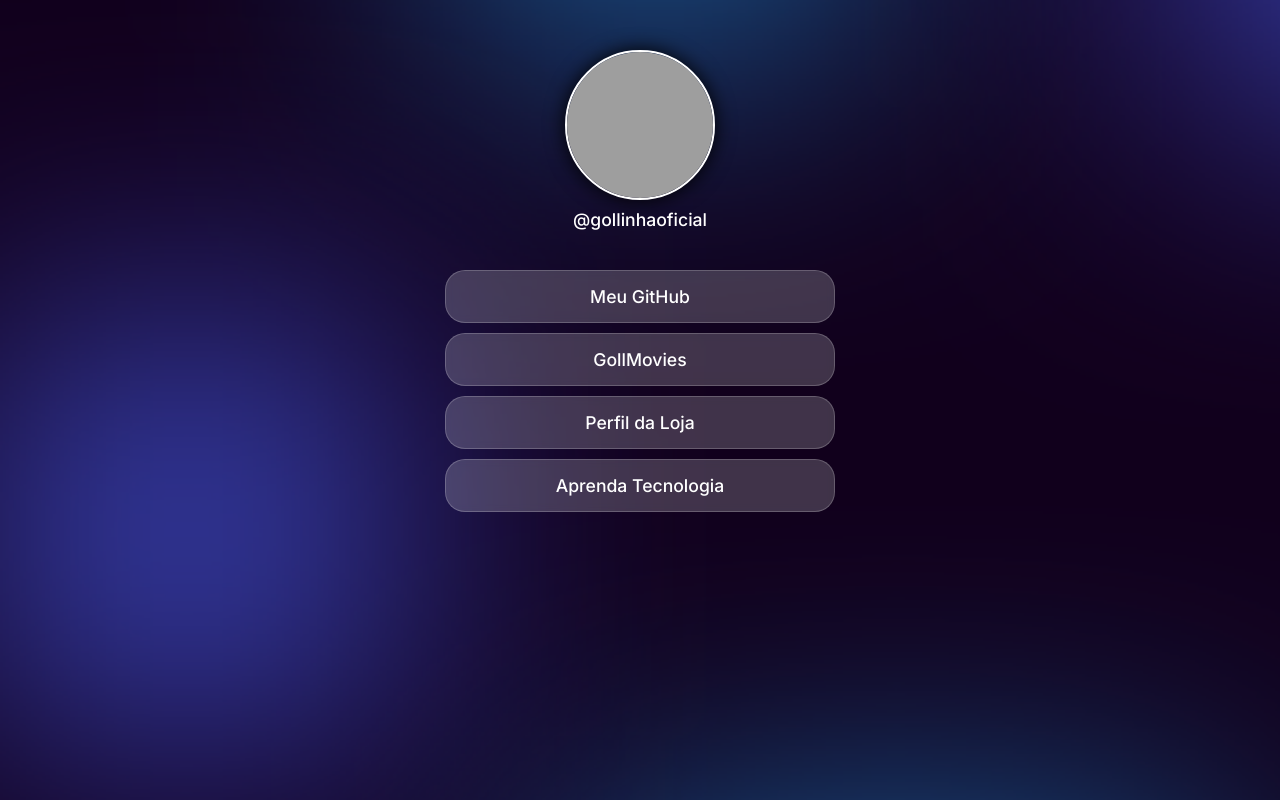
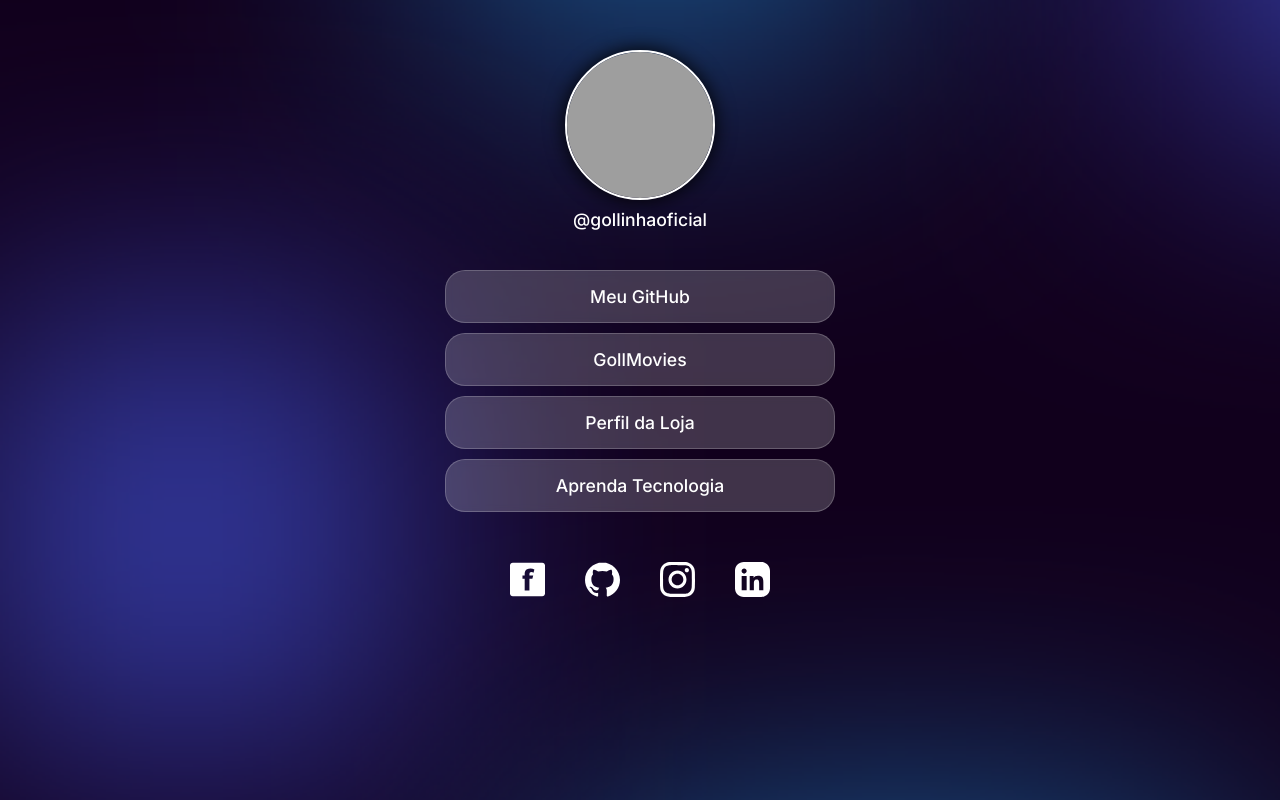
Before and after one commit to devalex16/forelinks, a plain HTML site: page index.html in a window 1280 px wide. Drawn offline with Linux system fonts and the light colour scheme; grey boxes are pictures that could not be loaded.

Commit message:
atualizado

```diff
--- a/index.html
+++ b/index.html
@@ -18,6 +18,22 @@
     	<li><a href="#" target="_blank">Perfil da Loja</a>
     	<li><a href="#" target="_blank">Aprenda Tecnologia</a>
     </ul>
+    <section id="redes-sociais">
+    	<a href="#">
+    		<img src="./assets/icons/facebook.svg" alt="GitHub">
+    	</a>
+    	<a href="https://github.com/devalex16" target="_blank">
+    		<img src="./assets/icons/github.svg" alt="GitHub">
+    	</a>
+
+    	<a href="https://instagram.com/gollinhaoficial" target="_blank">
+    		<img src="./assets/icons/instagram.svg" alt="GitHub">
+    	</a>
+
+    	<a href="#" target="_blank">
+    		<img src="./assets/icons/linkedin.svg" alt="GitHub">
+    	</a>
+    </section>
   </main>
 </body>
 </html>
--- a/style.css
+++ b/style.css
@@ -25,6 +25,7 @@ body {
   background-repeat: no-repeat;
   background-size: cover;
   background-position: center;
+  background-attachment: fixed;
 }
 
 #tela {
@@ -77,3 +78,24 @@ ul li > a:hover {
 	border: 1.5px solid white;
 	padding: 20px;
 }
+
+#redes-sociais {
+	display: flex;
+	flex-direction: row;
+	justify-content: center;
+	gap: 40px;
+	margin-top: 50px;
+}
+
+#redes-sociais > a > img {
+	width: 35px;
+}
+
+#redes-sociais > a {
+	/*display: flex;
+	flex-direction: row;
+	gap: 40px;*/
+	text-decoration: none;
+	background: none;
+	color: none;
+}
```
Also changed, not shown: assets/icons/facebook.svg (added), assets/icons/github.svg (added), assets/icons/insta.svg (added), assets/icons/instagram.svg (added), assets/icons/linkedin.svg (added).
